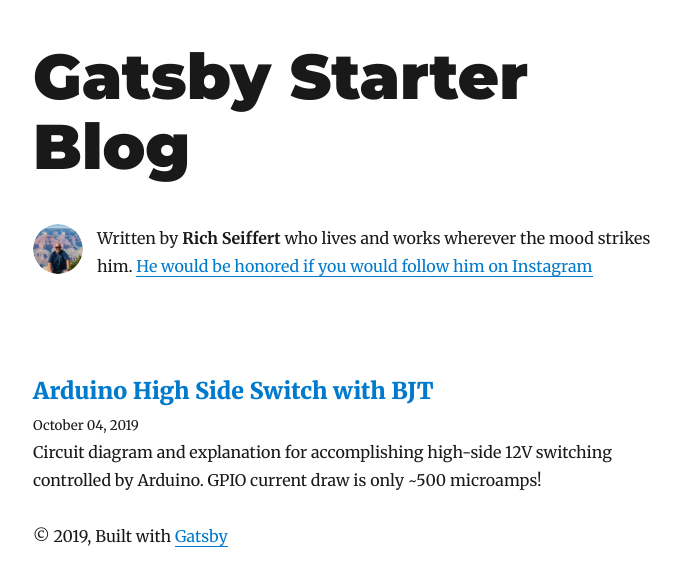
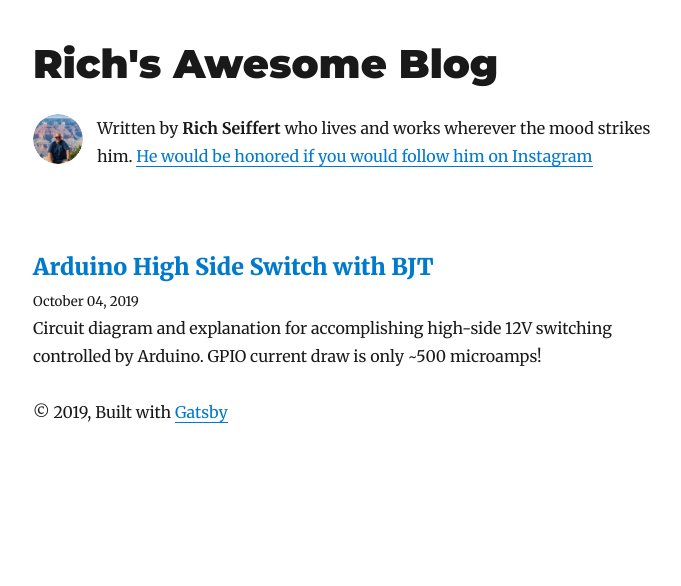
Before and after one commit to pmcg31/gatsby-starter-blog, a Gatsby site: page / in a window 1280 px wide. Shown: the whole page, without its empty margins (292-973 px from the left). Built offline with nearby package versions, Linux system fonts and the light colour scheme; Gatsby itself is replaced by a stand-in of ours; some packages are replaced by stand-ins of ours.

```diff
--- a/gatsby-config.js
+++ b/gatsby-config.js
@@ -1,6 +1,6 @@
 module.exports = {
   siteMetadata: {
-    title: `Gatsby Starter Blog`,
+    title: `Rich's Awesome Blog`,
     author: `Rich Seiffert`,
     description: `A starter blog demonstrating what Gatsby can do.`,
     siteUrl: `https://gatsby-starter-blog-demo.netlify.com/`,
--- a/package.json
+++ b/package.json
@@ -30,8 +30,10 @@
     "react-dom": "^16.10.1",
     "react-helmet": "^5.2.1",
     "react-typography": "^0.16.19",
+    "styled-components": "^4.4.0",
     "typeface-merriweather": "0.0.72",
     "typeface-montserrat": "0.0.75",
+    "typeface-righteous": "^0.0.72",
     "typography": "^0.16.19",
     "typography-theme-wordpress-2016": "^0.16.19"
   },
--- a/src/components/bio.js
+++ b/src/components/bio.js
@@ -8,8 +8,13 @@
 import React from "react"
 import { useStaticQuery, graphql } from "gatsby"
 import Image from "gatsby-image"
+import styled from 'styled-components'
+import { rhythm } from "../utils/typography"
 
-import { rhythm } from "../utils/typography"
+const Wrapper = styled.section`
+  display: flex;
+  margin-bottom: 1 rem;
+`;
 
 const Bio = () => {
   const data = useStaticQuery(graphql`
@@ -34,12 +39,7 @@ const Bio = () => {
 
   const { author, social } = data.site.siteMetadata
   return (
-    <div
-      style={{
-        display: `flex`,
-        marginBottom: rhythm(2.5),
-      }}
-    >
+    <Wrapper>
       <Image
         fixed={data.avatar.childImageSharp.fixed}
         alt={author}
@@ -61,7 +61,7 @@ const Bio = () => {
           He would be honored if you would follow him on Instagram
         </a>
       </p>
-    </div>
+    </Wrapper>
   )
 }
 
--- a/src/components/layout.js
+++ b/src/components/layout.js
@@ -2,6 +2,7 @@ import React from "react"
 import { Link } from "gatsby"
 
 import { rhythm, scale } from "../utils/typography"
+import Righteous from 'typeface-righteous'
 
 class Layout extends React.Component {
   render() {
@@ -13,8 +14,9 @@ class Layout extends React.Component {
       header = (
         <h1
           style={{
-            ...scale(1.5),
-            marginBottom: rhythm(1.5),
+            fontFamily: `${Righteous}, cursive`,
+            // ...scale(1.5),
+            // marginBottom: rhythm(1.5),
             marginTop: 0,
           }}
         >
```
Also changed, not shown: src/templates/blog-post.js (+8 -1 lines), 1 other file.
